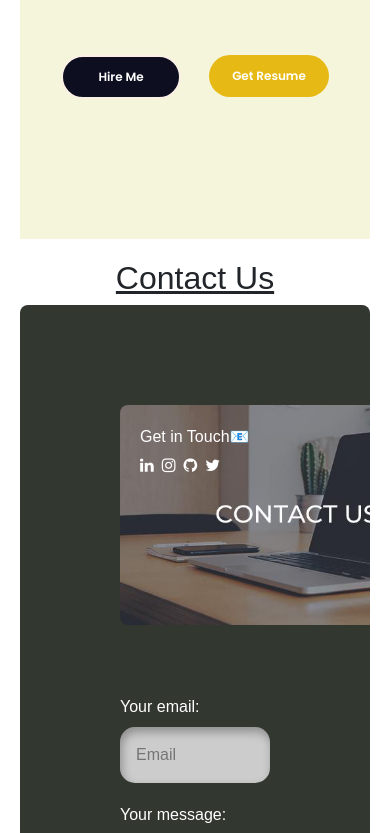
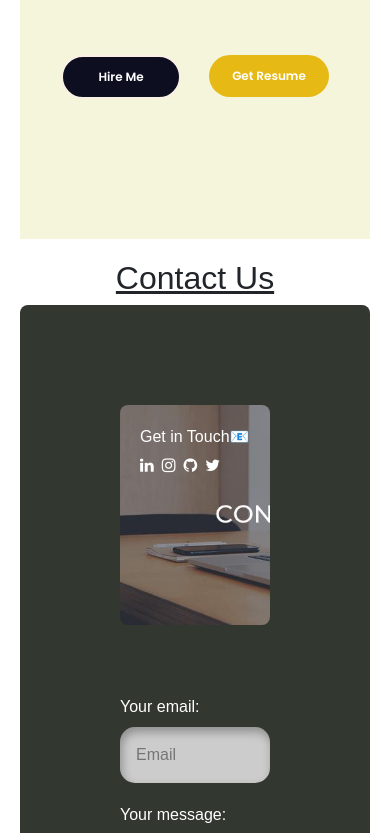
Before and after one commit to Himanshu0071/Resume, a React (Create React App) app: page / in a window 390 px wide. Shown: the part 1881-2714 px from the top of the page. Built offline with nearby package versions, Linux system fonts and the light colour scheme; a web font is replaced by a local one.

Commit message:
adjusted contact us image

```diff
--- a/src/PortfolioContainer/ContactMe/ContactForm.css
+++ b/src/PortfolioContainer/ContactMe/ContactForm.css
@@ -155,7 +155,7 @@
         overflow-x: hidden;
     }
     .get-in-touch{
-        width: 300px ;
+        /* width: 300px ; */
         height: 220px;
         /* margin-left: 6px; */
         background-size: cover;
```
